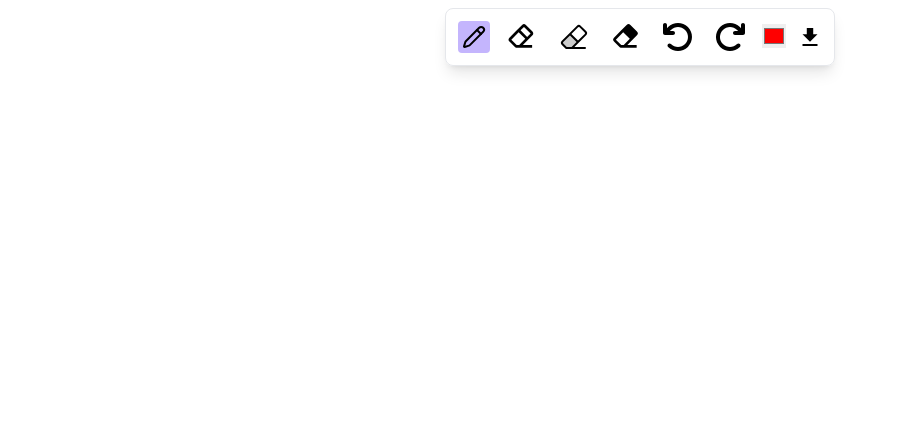
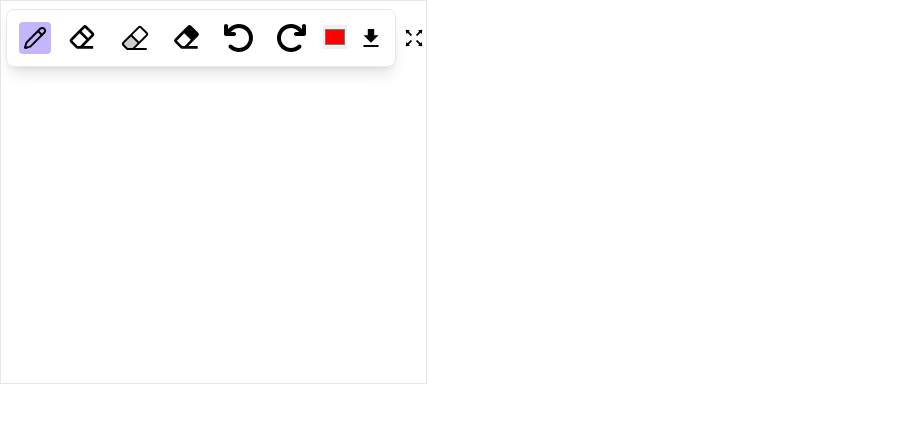
Before and after one commit to Pham-Tuan-Nghia-Mean/Whiteboard-example, a React (Vite) app: page / in a window 1280 px wide. Shown: the top 422 px of the page, without its empty margins (0-898 px from the left). Built offline with nearby package versions, Linux system fonts and the light colour scheme.

Commit message:
implement change size screen

```diff
--- a/src/App.jsx
+++ b/src/App.jsx
@@ -9,6 +9,8 @@ import { BiSolidEraser } from "react-icons/bi";
 import { PiEraserDuotone } from "react-icons/pi";
 import { FaArrowRotateLeft } from "react-icons/fa6";
 import { FaArrowRotateRight } from "react-icons/fa6";
+import { AiOutlineFullscreen } from "react-icons/ai";
+import { AiOutlineFullscreenExit } from "react-icons/ai";
 import { ACTIONS } from "./constants";
 
 export default function App() {
@@ -21,6 +23,7 @@ export default function App() {
     step: scribbles.length - 1,
     lineList: scribbles,
   });
+  const [isFullScreen, setIsFullScreen] = useState(false);
 
   const isPaining = useRef(false);
 
@@ -74,7 +77,7 @@ export default function App() {
   function onPointerMove(e) {
     if (!isPaining.current) return;
     if (action === ACTIONS.ERASER_ELEMENT) {
-      const idElement = e?.target?.attrs?.id
+      const idElement = e?.target?.attrs?.id;
       const newScribbles = scribbles.filter((i) => i.id !== idElement);
       setScribbles(newScribbles);
       return;
@@ -131,9 +134,9 @@ export default function App() {
   }, [scribbles, isPaining]);
   return (
     <>
-      <div className="relative w-full h-screen overflow-hidden">
+      <div className={`relative ${!isFullScreen ? 'w-1/3 h-96' : 'h-screen w-full'} border`}>
         {/* Controls */}
-        <div className="absolute top-0 z-10 w-full py-2 ">
+        <div className="absolute top-0 z-10 w-full py-2 flex">
           <div className="flex justify-center items-center gap-3 py-2 px-3 w-fit mx-auto border shadow-lg rounded-lg">
             <button
               className={
@@ -217,12 +220,19 @@ export default function App() {
               <IoMdDownload size={"1.5rem"} />
             </button>
           </div>
+          <button onClick={() => setIsFullScreen((pre) => (!pre))}>
+            {!isFullScreen ? (
+              <AiOutlineFullscreen size={"1.5rem"} />
+            ) : (
+              <AiOutlineFullscreenExit size={"1.5rem"} />
+            )}
+          </button>
         </div>
         {/* Canvas */}
         <Stage
           ref={stageRef}
-          width={window.innerWidth}
-          height={window.innerHeight}
+          width={ !isFullScreen ? window.innerWidth /3 : window.innerWidth }
+          height={ !isFullScreen ? window.innerHeight / 2 : window.innerWidth}
           onPointerDown={onPointerDown}
           onPointerMove={onPointerMove}
           onPointerUp={onPointerUp}
```
